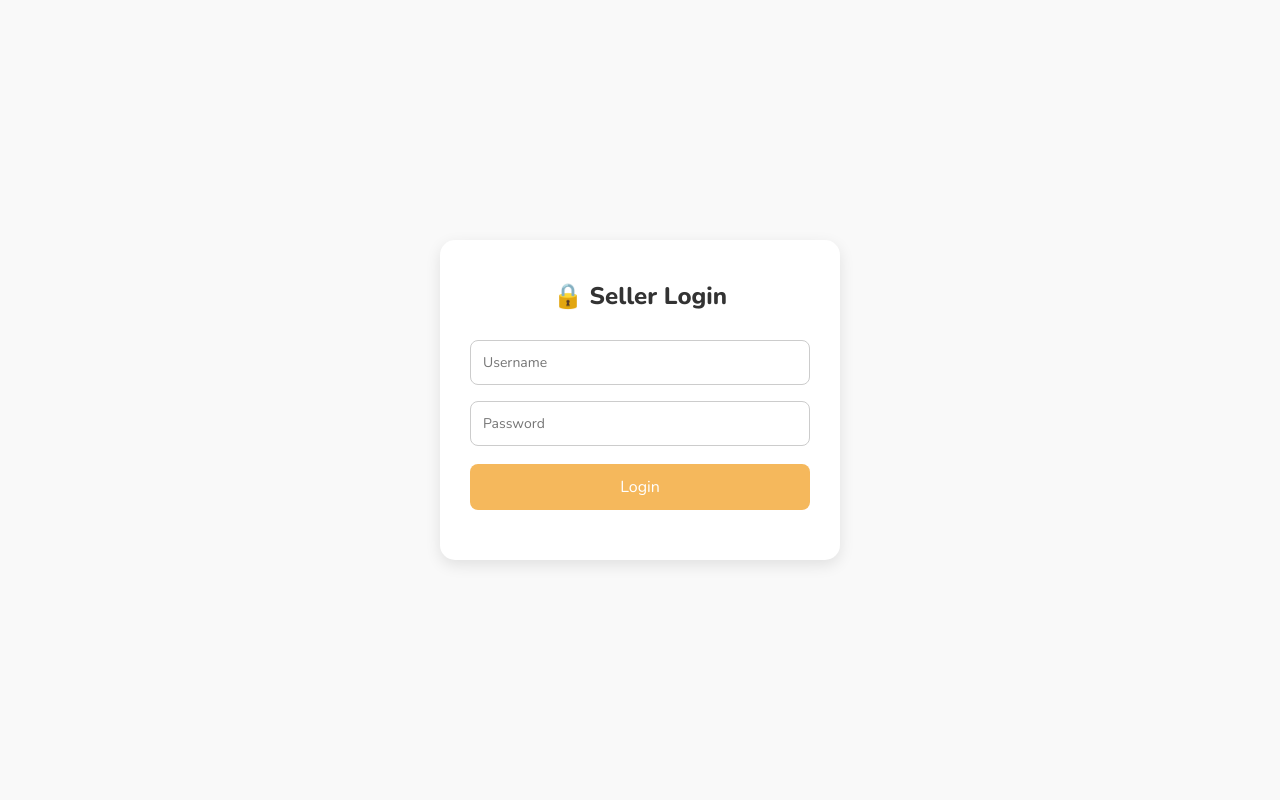
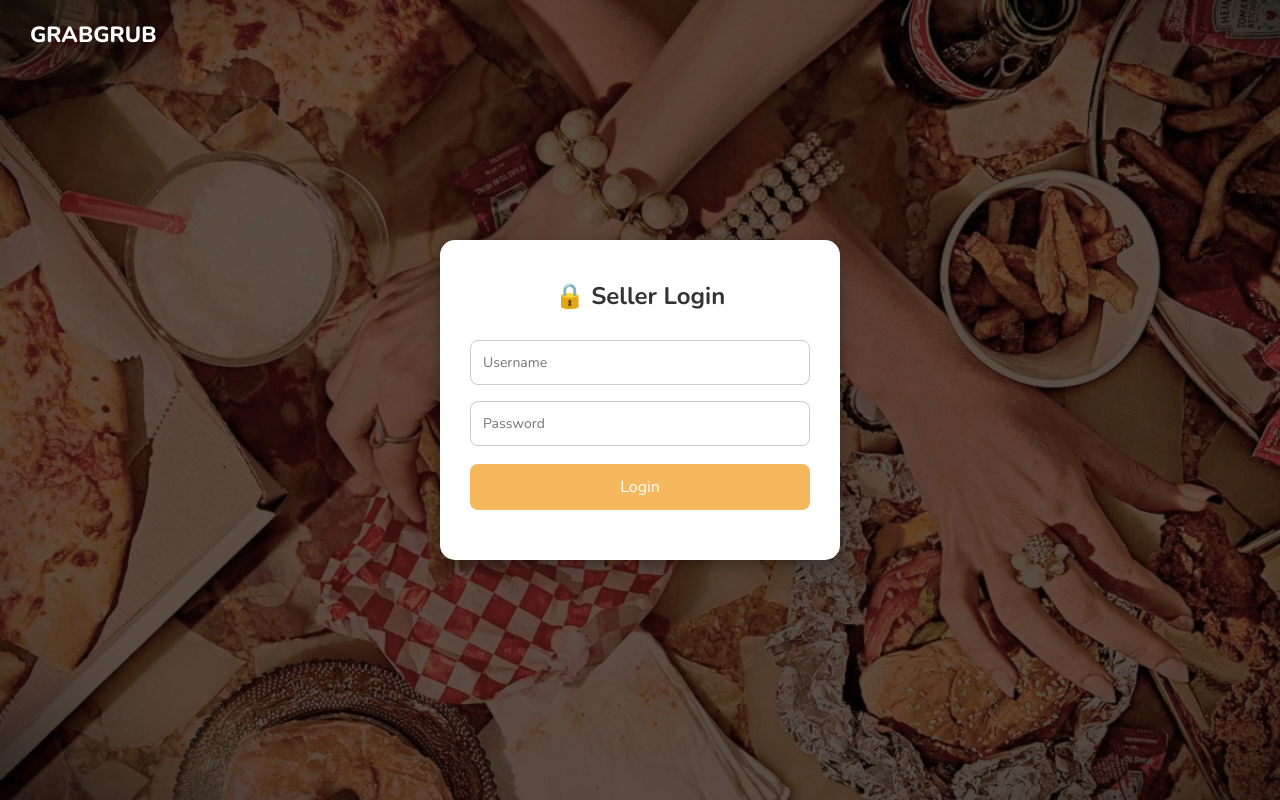
Before and after one commit to glamorousangel/GrabGrub, a plain HTML site: page login.html in a window 1280 px wide. Drawn offline with nearby package versions, Linux system fonts and the light colour scheme.

Commit message:
small update

```diff
--- a/login.html
+++ b/login.html
@@ -5,31 +5,49 @@
   <meta name="viewport" content="width=device-width, initial-scale=1.0">
   <title>Grab Grub | Seller Login</title>
   <link rel="shortcut icon" type="x-icon" href="img/Logo.png">
-  <link href="https://fonts.googleapis.com/css2?family=Nunito:wght@400;600;800&display=swap" rel="stylesheet">
+  <link href="https://fonts.googleapis.com/css2?family=Nunito:ital,wght@0,200..1000;1,200..1000&display=swap" rel="stylesheet">
   <link rel="stylesheet" href="index.css">
   <style>
     body {
       font-family: 'Nunito', sans-serif;
-      background: #f9f9f9;
+      height: 100vh;
+      margin: 0;
       display: flex;
       align-items: center;
       justify-content: center;
-      height: 100vh;
-      margin: 0;
+      background:
+        linear-gradient(rgba(0, 0, 0, 0.5), rgba(0, 0, 0, 0.5)),
+        url("img/bg.jpg") no-repeat center center/cover;
     }
+
+    /* Header / Brand Name */
+    .brand {
+      position: absolute;
+      top: 20px;
+      left: 30px;
+      font-size: 22px;
+      font-weight: 800;
+      color: #fff;
+      display: flex;
+      align-items: center;
+      gap: 8px;
+    }
+
     .login-card {
       background: #fff;
       padding: 40px 30px;
       border-radius: 15px;
-      box-shadow: 0 5px 15px rgba(0,0,0,0.1);
+      box-shadow: 0 5px 15px rgba(0, 0, 0, 0.338);
       text-align: center;
       width: 100%;
       max-width: 400px;
     }
+
     .login-card h2 {
       margin-bottom: 20px;
       color: #333;
     }
+
     .login-card input {
       width: 100%;
       padding: 12px;
@@ -38,6 +56,7 @@
       border-radius: 8px;
       font-size: 14px;
     }
+
     .login-card button {
       width: 100%;
       padding: 12px;
@@ -50,9 +69,11 @@
       cursor: pointer;
       transition: 0.2s;
     }
+
     .login-card button:hover {
       background: #e0a84f;
     }
+
     .error {
       color: red;
       font-size: 14px;
@@ -62,6 +83,12 @@
 </head>
 <body>
 
+  <!-- Brand/Logo -->
+  <div class="brand">
+    GRABGRUB
+  </div>
+
+  <!-- Login Card -->
   <div class="login-card">
     <h2>🔒 Seller Login</h2>
     <input type="text" id="username" placeholder="Username" required>
```
